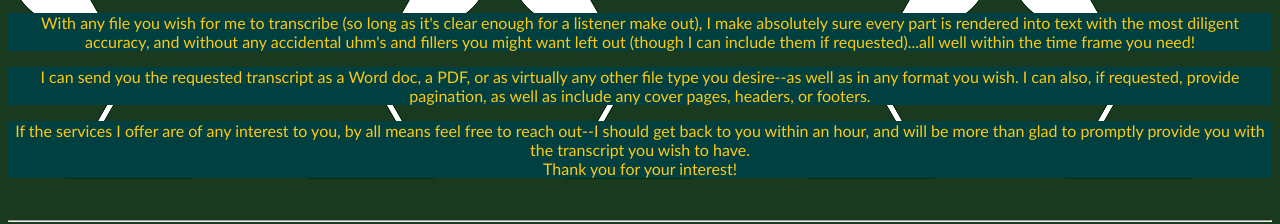
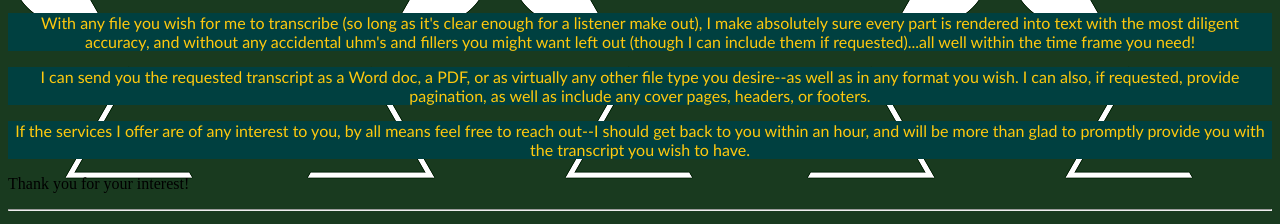
Before and after one commit to willgalmot/willgalmot.github.io, a plain HTML site: page unit_3/index.html in a window 1280 px wide. Shown: the part 701-925 px from the top of the page. Drawn offline with Linux system fonts and the light colour scheme.

Commit message:
u3ps1210

```diff
--- a/unit_3/index.html
+++ b/unit_3/index.html
@@ -17,7 +17,7 @@
 	<p>Need a transcription of any video or audio file under 45 minutes? Want it done within 24 hours? Well if so, you've come to just the right spot! With my services, you can have anything from a short YouTube video to a full podcast transcribed into a document of any format you'd like, for whatever purpose you wish!</p>
 	<p>With any file you wish for me to transcribe (so long as it's clear enough for a listener make out), I make absolutely sure every part is rendered into text with the most diligent accuracy, and without any accidental uhm's and fillers you might want left out (though I can include them if requested)...all well within the time frame you need!</p>
 	<p>I can send you the requested transcript as a Word doc, a PDF, or as virtually any other file type you desire--as well as in any format you wish. I can also, if requested, provide pagination, as well as include any cover pages, headers, or footers.</p>
-	<p>If the services I offer are of any interest to you, by all means feel free to reach out--I should get back to you within an hour, and will be more than glad to promptly provide you with the transcript you wish to have.<br> Thank you for your interest!</p><br><hr>
+	<p>If the services I offer are of any interest to you, by all means feel free to reach out--I should get back to you within an hour, and will be more than glad to promptly provide you with the transcript you wish to have.</p> Thank you for your interest!</p><hr>
 
 
 	<p>In adddition to transcriptions I also offer the services as listed below:</p>
```
